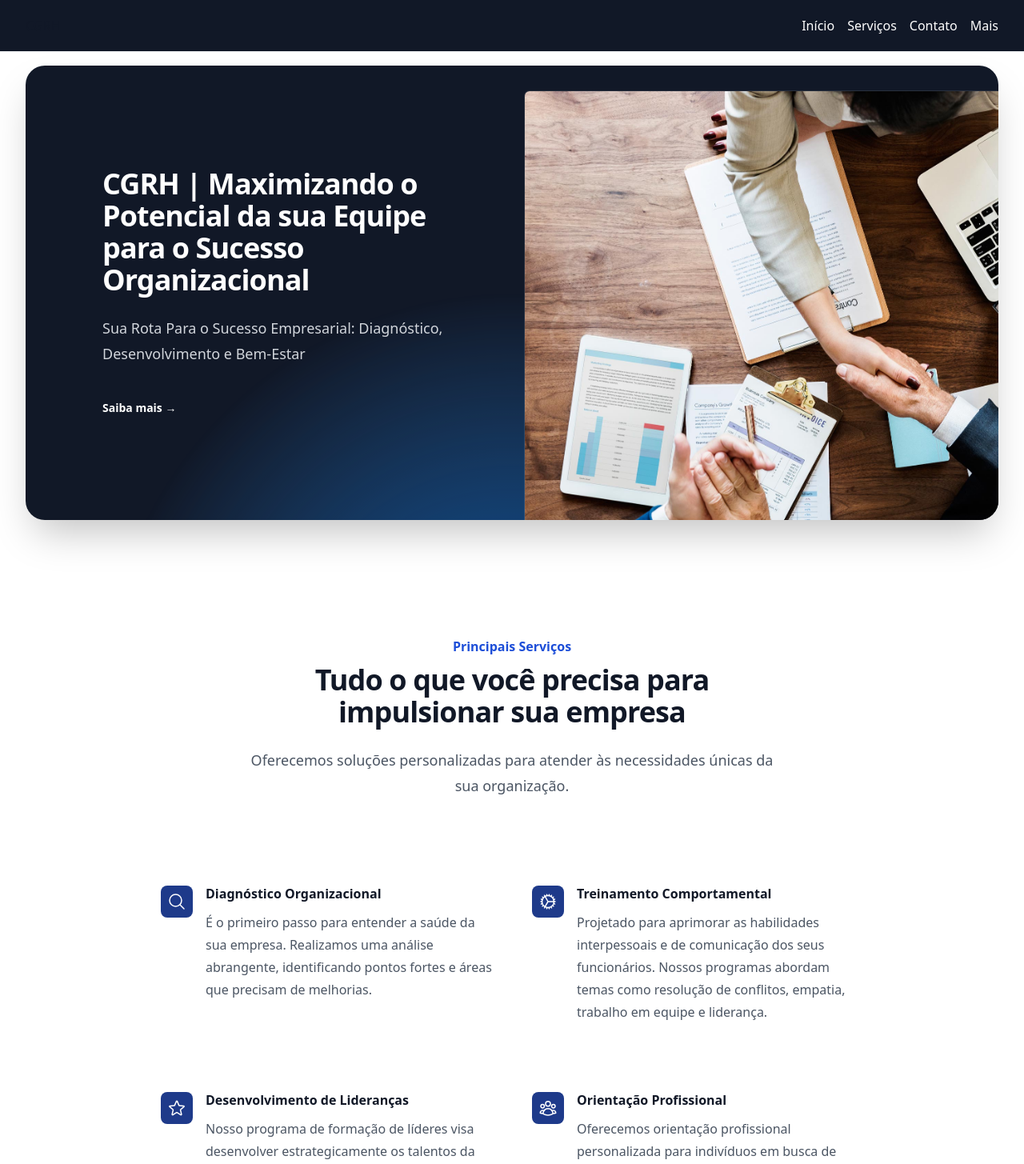
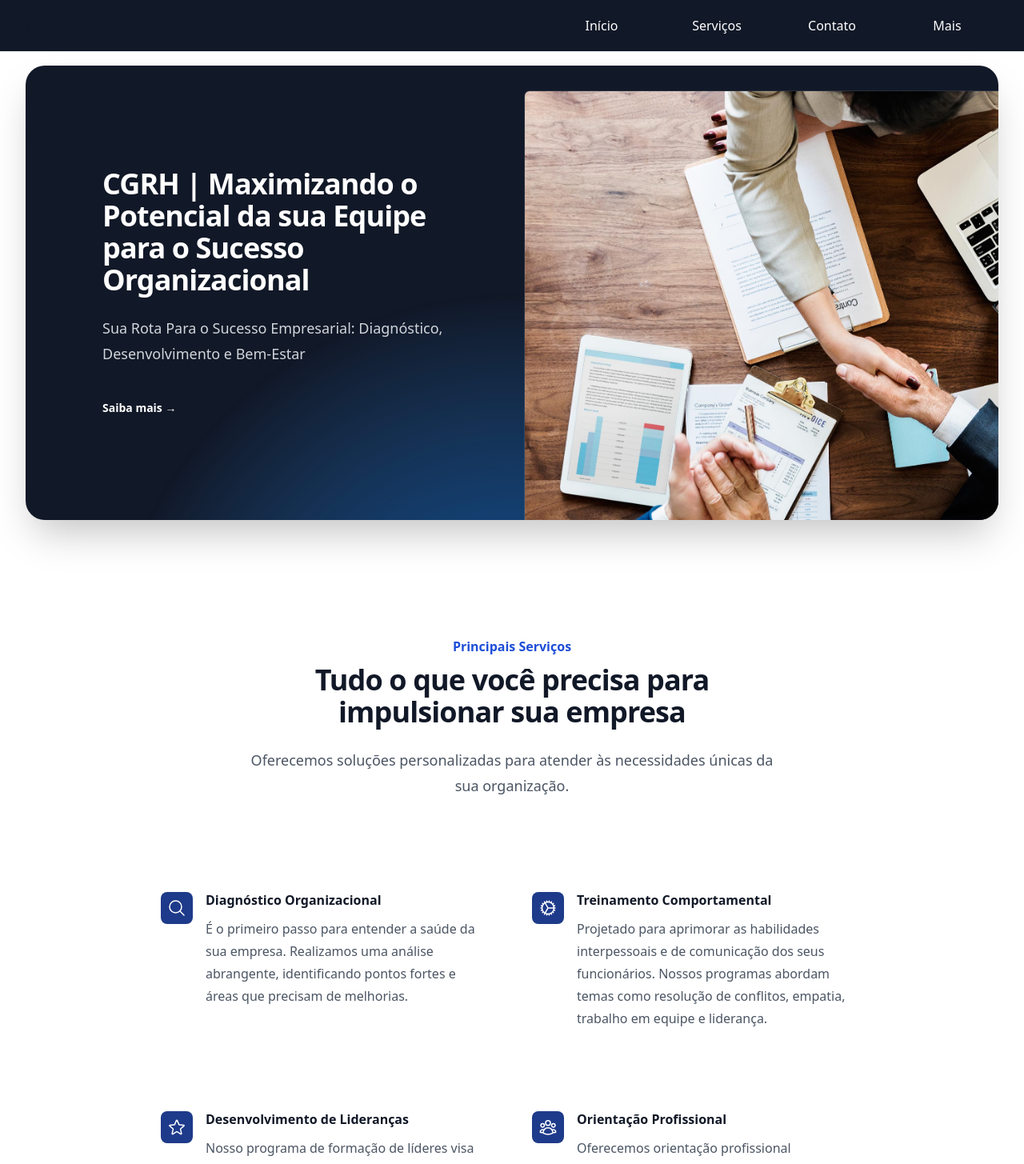
Before and after one commit to PedroLucasNeto/GiftList, a React (Vite) app: page / in a window 1280 px wide. Shown: the top 1455 px of the page at 80% size. Built offline with nearby package versions, Linux system fonts and the light colour scheme.

Commit message:
fix: navbar on browserrouter

```diff
--- a/src/App.tsx
+++ b/src/App.tsx
@@ -1,23 +1,23 @@
-import { BrowserRouter, Routes, Route } from 'react-router-dom';
-import './App.css';
-import Home from './Pages/Home';
-import NotFound from './Pages/NotFound';
-import NavBar from './components/NavBar';
-import Footer from './components/Footer';
-import { Contact } from './components/Contact';
+import { BrowserRouter, Routes, Route } from "react-router-dom";
+import "./App.css";
+import Home from "./Pages/Home";
+import NotFound from "./Pages/NotFound";
+import NavBar from "./components/NavBar";
+import Footer from "./components/Footer";
+import { Contact } from "./components/Contact";
 
 function App() {
   return (
     <>
-      <NavBar />
       <BrowserRouter>
+        <NavBar />
         <Routes>
-          <Route path='*' element={<NotFound />} />
+          <Route path="*" element={<NotFound />} />
           <Route index element={<Home />} />
-          <Route path='/home' element={<Home />} />
-          <Route path='/*' element={<NotFound />} />
-          <Route path='notFound' element={<NotFound />} />
-          <Route path='/contact' element={<Contact />} />
+          <Route path="/home" element={<Home />} />
+          <Route path="/*" element={<NotFound />} />
+          <Route path="notFound" element={<NotFound />} />
+          <Route path="/contact" element={<Contact />} />
         </Routes>
         <Footer />
       </BrowserRouter>
--- a/src/components/NavBar.tsx
+++ b/src/components/NavBar.tsx
@@ -1,5 +1,6 @@
 import { Disclosure } from "@headlessui/react";
 import { useState } from "react";
+import { Link } from "react-router-dom";
 
 type Items = {
   name: string;
@@ -8,8 +9,6 @@ type Items = {
   composedItems: Array<Items>;
   isSubmenuOpen: boolean;
 };
-
-export default function NavBar() {
 const navigation: Items[] = [
   {
     name: "Início",
@@ -31,7 +30,7 @@ export default function NavBar() {
         isSubmenuOpen: false,
       },
       {
-          name: "Diagnóstico",
+        name: "Test",
         to: "/home#services",
         current: false,
         composedItems: [],
@@ -51,11 +50,20 @@ export default function NavBar() {
     name: "Mais",
     to: "/contact",
     current: false,
+    composedItems: [
+      {
+        name: "Política de Privacidade",
+        to: "/home#services",
+        current: false,
         composedItems: [],
+        isSubmenuOpen: false,
+      },
+    ],
     isSubmenuOpen: false,
   },
 ];
 
+export default function NavBar() {
   const [navItems, setNavItems] = useState(navigation);
 
   // function classNames(...classes: string[]) {
@@ -86,22 +94,23 @@ export default function NavBar() {
           <div className="">
             <p className="text-gray-900">CGRH</p>
           </div>
-          <div className="flex space-x-4 inline">
+          <div className="flex space-x-4">
             {navItems.map((item) => (
               <div
                 key={item.name}
-                className="text-white"
+                className="text-white w-32 text-center"
                 onMouseEnter={() => toggleSubmenu(item)}
                 // onMouseLeave={() => toggleSubmenu(item)}
               >
-                <button
-                  onClick={() => toggleSubmenu(item)}
-                  className="focus:outline-none "
+                <Link
+                  to={item.to}
+                  // onClick={() => toggleSubmenu(item)}
+                  className="focus:outline-none"
                 >
                   {item.name}
-                </button>
+                </Link>
                 {item.isSubmenuOpen && (
-                  <div className="transition ease-in-out delay-150 border border-white rounded-md min-w-32 bg-white divide-y shadow-lg z-10 absolute top-11">
+                  <div className="transition ease-in-out delay-150 border border-white rounded-md w-32 bg-white divide-y shadow-lg z-10 absolute top-11">
                     {item.composedItems.map((childItem) => (
                       <a
                         key={childItem.name}
--- a/src/components/Services.tsx
+++ b/src/components/Services.tsx
@@ -55,10 +55,10 @@ export default function Services() {
               <Link
                 to={""}
                 key={feature.name}
-                className="relative pl-16 group p-2 hover:bg-blue-900 border border-white rounded-xl cursor-pointer"
+                className="relative pl-16 group p-4 hover:bg-blue-900 border border-white rounded-xl cursor-pointer"
               >
                 <dt className="text-base font-semibold leading-7 text-gray-900 group-hover:text-white ">
-                  <div className="absolute left-2 top-3 flex h-10 w-10 items-center justify-center rounded-lg bg-blue-900 group-hover:bg-white ">
+                  <div className="absolute left-2 top-5 flex h-10 w-10 items-center justify-center rounded-lg bg-blue-900 group-hover:bg-white ">
                     <feature.icon
                       className="h-6 w-6 text-white group-hover:text-white group-hover:text-blue-900"
                       aria-hidden="true"
```
Lines whose indentation alone changed are shown as unchanged.
